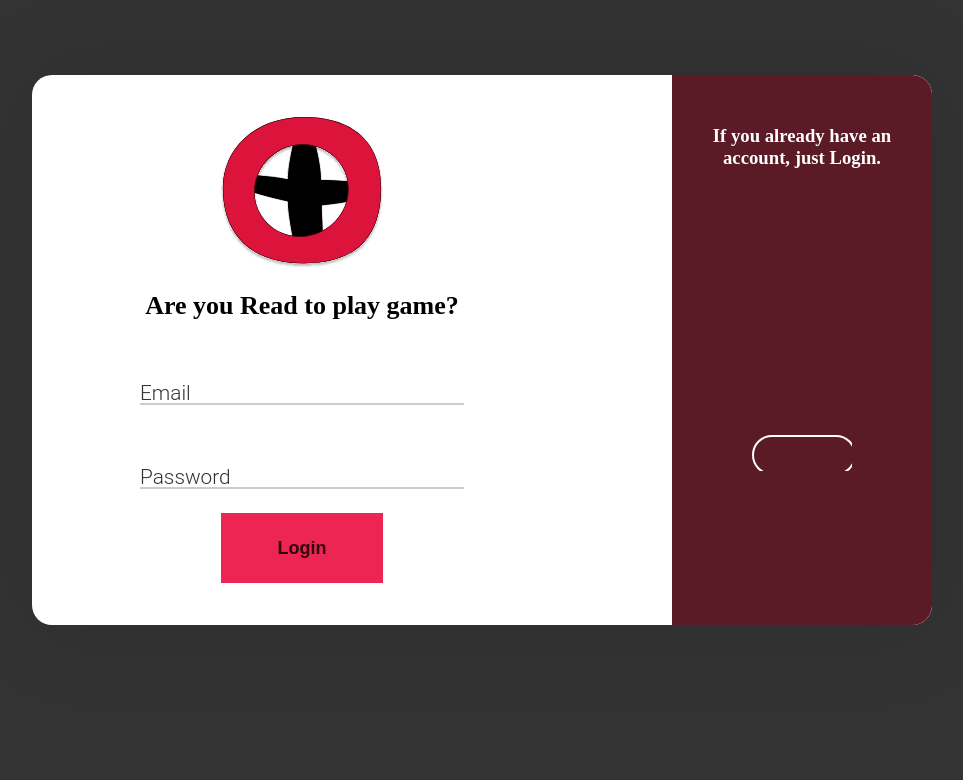
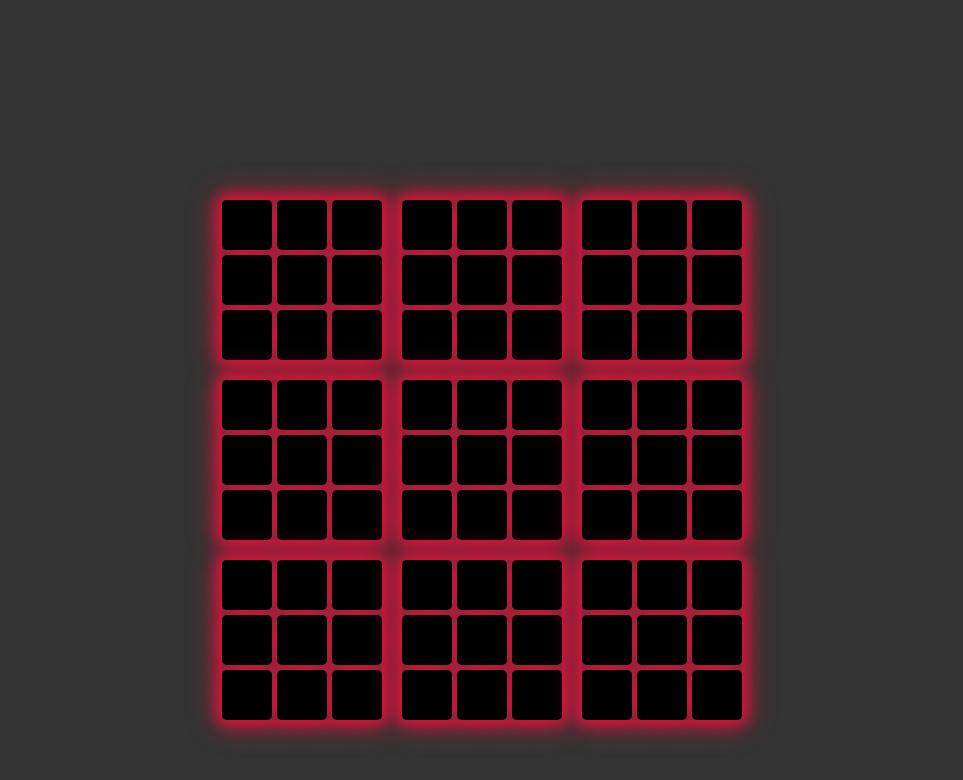
Before and after one commit to Orion777-cmd/Super-tictactoe, a React (Vite) app in the folder Super-Tictactoe/: page / in a window 1280 px wide. Shown: the top 780 px of the page, without its empty margins (158-1121 px from the left). Built offline with nearby package versions, Linux system fonts and the light colour scheme.

Commit message:
add style changes

```diff
--- a/Super-Tictactoe/src/App.tsx
+++ b/Super-Tictactoe/src/App.tsx
@@ -1,6 +1,12 @@
 
 import './App.css'
-import BigXO from "./components/BigXO/bigXo.component";
+import {
+  RouterProvider ,
+  createBrowserRouter,
+  createRoutesFromElements,
+  Route,
+  Link
+} from "react-router-dom";
 import GamePage from "./pages/gamepage/game.page";
 import LoginSignupPage from "./pages/LoginSignup/login-signup.page";
 // import XO from "./components/XO/xo.component";
@@ -13,11 +19,32 @@ import LoginSignupPage from "./pages/LoginSignup/login-signup.page";
 //modal
 function App() {
 
+  const router = createBrowserRouter(
+    createRoutesFromElements(
+      <Route path="/">
+        <Route index element={<GamePage />} />
+        <Route
+          path="login-signup"
+          element={<LoginSignupPage />}
+          // action={}
+        />
+
+        {/* <Route element={<ProtectionLayout />}>
+          <Route path="create" element={<CreatePage />} />
+          <Route path="join" element={<JoinPage />}  action={}/>
+          <Route path="join/:roomId" action={} element={<JoinPage/>} action/>
+          <Route path="game/:roomId" element={<GamePage />} />
+        </Route> */}
+
+      </Route>
+    )
+  )
   return (
-    <div className="container">
-      <LoginSignupPage />
+    <div className='container'>
+      <RouterProvider router={router} />
     </div>
   )
+
 }
 
 export default App
--- a/Super-Tictactoe/src/components/input/input.styles.css
+++ b/Super-Tictactoe/src/components/input/input.styles.css
@@ -5,7 +5,7 @@
     width: 100%;
     position: relative;
     height: 60px;
-    background: transparent;
+    background: grey;
 }
 
 .input-container input {
@@ -13,12 +13,21 @@
     height: 100%;
     background: transparent;
     border: none;
-
+    outline: none;
     font-size: 1.2rem;
     color: rgba(0, 0, 0, 0.8);
     font-weight: 300;
  }
 
+ .input-container input::placeholder {
+    color: rgba(0, 0, 0, 0.5);
+    background: grey;
+
+}
+
+.input-container input:focus {
+    background-color: transparent;
+}
 .input-container::before{
     width: 100%;
     height: 2px;
@@ -52,6 +61,7 @@
 .input-focused{
     outline: none;
     border:none;
+    background-color: transparent;
 }
 .container-focused::before{
     border-bottom: 2px solid crimson;
--- a/Super-Tictactoe/src/components/signup/signup.styles.css
+++ b/Super-Tictactoe/src/components/signup/signup.styles.css
@@ -4,7 +4,8 @@
     align-items: center;
     flex-direction: column;
     width: 80%;
+
     background-color: transparent;
-    gap: 1.5rem;
+    gap: 1rem;
 
 }
--- a/Super-Tictactoe/src/pages/LoginSignup/login-signup.page.tsx
+++ b/Super-Tictactoe/src/pages/LoginSignup/login-signup.page.tsx
@@ -23,17 +23,17 @@ const LoginSignupForm = () => {
                     <div className="sub-cont">
                         <div className="img">
                             {
-                            isSignUp &&
+                            !isSignUp ?
                             <div className="img__text m--up">
                                 <h3>Don't have an account? Please Sign up!</h3>
-                            </div>}
-                            {
-                            !isSignUp &&
+                            </div>
+
+                            :
                                 <div className="img__text m--in">
                                 <h3>If you already have an account, just Login.</h3>
                             </div>}
                             <div className={`img__btn `} onClick={toggleForm} >
-                                {isSignUp ?  <span className="m--up" >Sign Up</span> :
+                                {!isSignUp ?  <span className="m--up" >Sign Up</span> :
                                 <span className="m--in" >Login</span>}
                             </div>
                         </div>
--- a/Super-Tictactoe/src/pages/LoginSignup/loginForm.css
+++ b/Super-Tictactoe/src/pages/LoginSignup/loginForm.css
@@ -1,12 +1,3 @@
-
-
-.tip {
-    font-size: 20px;
-    margin: 40px auto 50px;
-    text-align: center;
-}
-
-
 
 .cont {
     border-radius: 20px;
@@ -14,9 +5,10 @@
     position: relative;
     width: 900px;
     height: 550px;
-    margin: 0 auto 100px;
-    background: #fff;
-    box-shadow: 0 0 100px rgba(0, 0, 0, 0.1);
+    margin-inline: auto;
+    background: grey;
+    box-shadow: 0 0 2rem crimson;
+
 }
 
 .login-container {
@@ -28,6 +20,7 @@
     width: 640px;
     height: 100%;
     transition: transform 1.2s ease-in-out;
+    background: grey;
     /* padding: 50px 30px 0; */
 }
 
@@ -39,7 +32,7 @@
     width: 900px;
     height: 100%;
     padding-left: 260px;
-    background: #fff;
+    background: grey;
     transition: transform 1.2s ease-in-out;
 }
 
@@ -60,20 +53,20 @@
     padding-top: 360px;
 }
 
-.img:before {
+.img::before {
     content: '';
     position: absolute;
     right: 0;
     top: 0;
     width: 900px;
     height: 100%;
-    background-color: crimson;
+    background-color: rgba(0, 0, 0, 0.8);
     opacity: .8;
     background-size: cover;
     transition: transform 1.2s ease-in-out;
 }
 
-.img:after {
+.img::after {
     content: '';
     position: absolute;
     left: 0;
@@ -83,7 +76,7 @@
     background: rgba(0, 0, 0, 0.6);
 }
 
-.cont.s--signup .img:before {
+.cont.s--signup .img::before {
     transform: translateX(640px);
 }
 
@@ -118,7 +111,7 @@
     cursor: pointer;
 }
 
-.img__btn:after {
+.img__btn::after {
     content: '';
     z-index: 2;
     position: absolute;
@@ -127,7 +120,7 @@
     width: 100%;
     height: 100%;
     border: 2px solid #fff;
-    border-radius: 30px;
+    /* border-radius: 30px; */
 }
 
 .img__btn span {
@@ -139,46 +132,35 @@
     align-items: center;
     width: 100%;
     height: 100%;
+    color: rgba(0, 0, 0, 0.8);
+    background: crimson;
     transition: transform 1.2s;
 }
 
-.img__btn span.m--in {
-    transform: translateY(-72px);
+.img_btn span:hover{
+    background: rgba(0, 0, 0, 0.8);
+
 }
-
+.img_btn span.m--in {
+    transform: translateY(0px);
+}
+.img_btn span.m--up {
+    transform: translateY(72px);
+}
 .cont.s--signup .img__btn span.m--in {
-    transform: translateY(0);
+    transform: translateY(0px);
 }
 
 .cont.s--signup .img__btn span.m--up {
-    transform: translateY(72px);
+    transform: translateY(0px);
 }
+
 
 h2 {
     width: 100%;
     font-size: 26px;
     text-align: center;
 }
-
-input {
-    height: 60px;
-    top: 10px;
-    border: none;
-    background: transparent;
-    font-family: 'Roboto', sans-serif;
-    font-size: 24px;
-    color: rgba(0, 0, 0, 0.8);
-    font-weight: 300;
-  }
-
-  label {
-    font-family: 'Roboto', sans-serif;
-    font-size: 24px;
-    color: rgba(0, 0, 0, 0.8);
-    font-weight: 300;
-  }
-
-
 
 .sign-in {
     transition-timing-function: ease-out;
@@ -202,4 +184,5 @@ input {
     display: flex;
     justify-content: center;
     align-items: center;
+
 }
```
